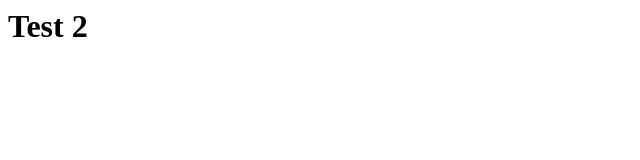
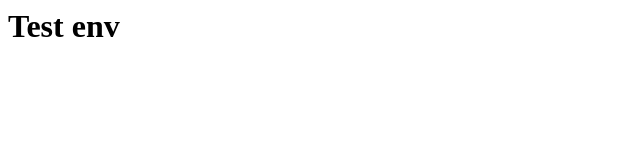
Before and after one commit to rezurrector/gitz, a plain HTML site: page index.html in a window 1280 px wide. Shown: the full height of the page, 0-640 px from the left. Drawn offline with Linux system fonts and the light colour scheme.

Commit message:
added env

```diff
--- a/index.html
+++ b/index.html
@@ -1 +1 @@
-<h1>Test 2</h1>
+<h1>Test env</h1>
```
